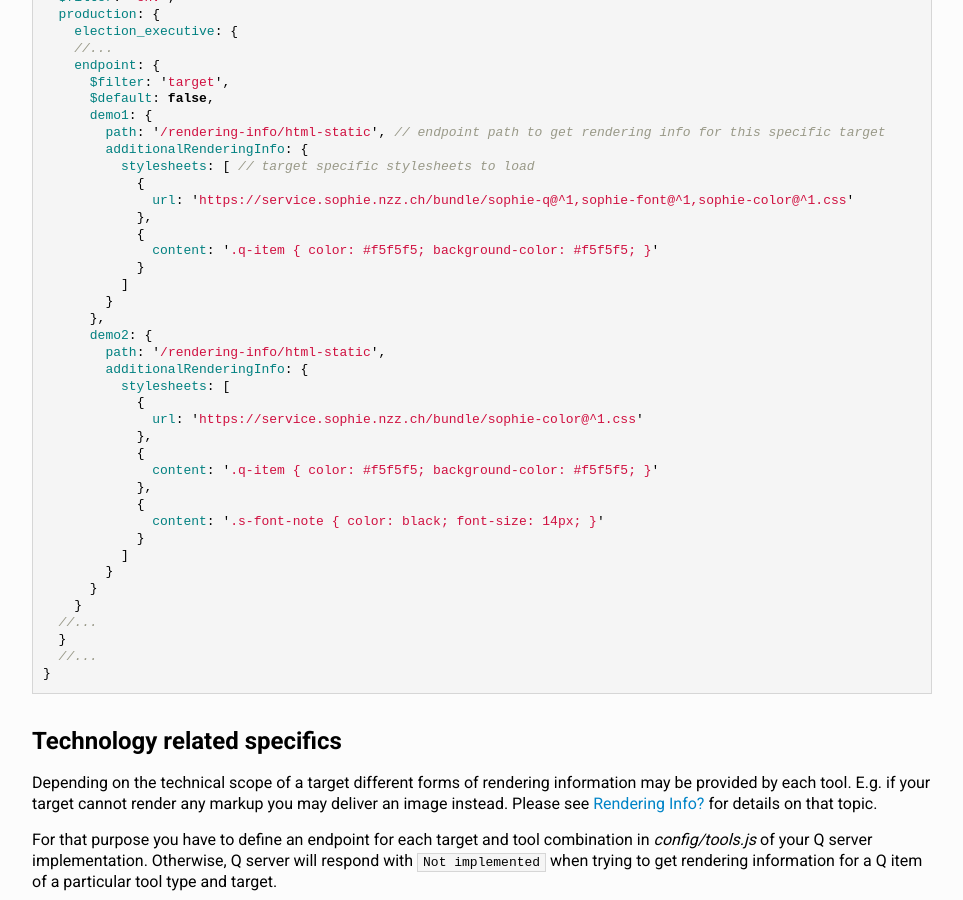
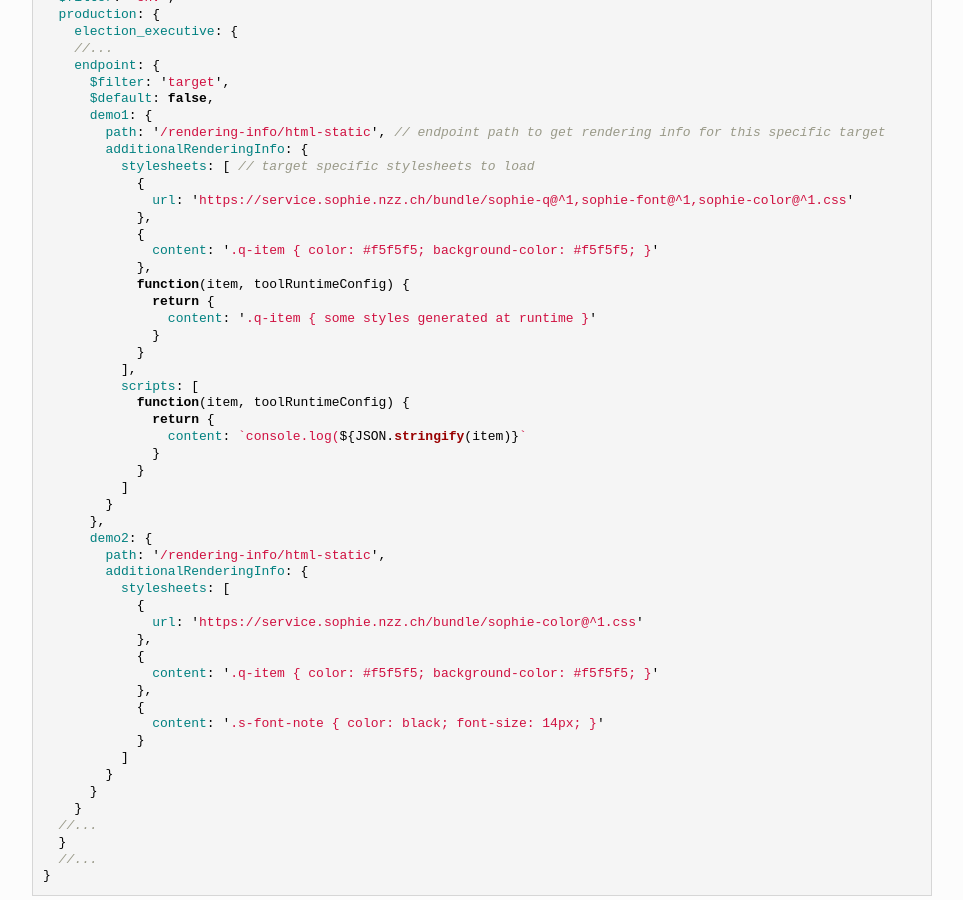
Before and after one commit to nzzdev/Q-server, a Jekyll site: the page built from docs/about-targets.md, in a window 1280 px wide and 900 px high, scrolled down 525 px. Shown: the whole window, without its empty margins (158-1121 px from the left). Built offline with Jekyll 4.4.1, drawn with Linux system fonts in a browser that asks for light colours; our own code applies the rules of GitHub Pages for plain Markdown files.

Commit message:
(chore) add examples for functions in additionalRenderingInfo to doc

```diff
--- a/docs/about-targets.md
+++ b/docs/about-targets.md
@@ -29,6 +29,18 @@ const tools = {
             },
             {
               content: '.q-item { color: #f5f5f5; background-color: #f5f5f5; }'
+            },
+            function(item, toolRuntimeConfig) {
+              return {
+                content: '.q-item { some styles generated at runtime }'
+              }
+            }
+          ],
+          scripts: [
+            function(item, toolRuntimeConfig) {
+              return {
+                content: `console.log(${JSON.stringify(item)}`
+              }
             }
           ]
         }
```
